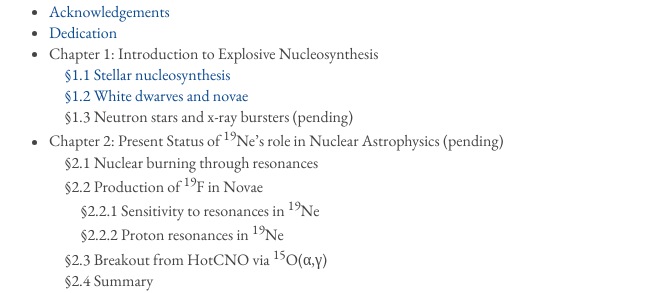
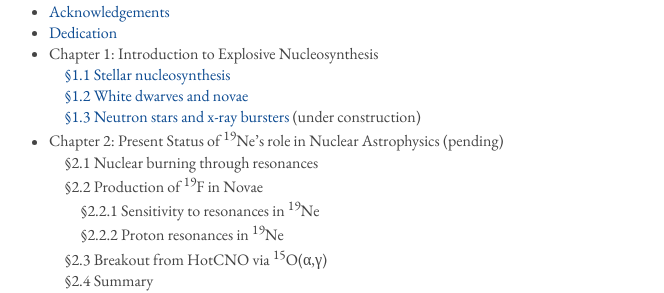
Before and after one commit to dwvisser/19ne-thesis, a Jekyll site: the page built from index.md, in a window 1280 px wide. Shown: the part 264-557 px from the top of the page, without its empty margins (307-971 px from the left). Built offline with Jekyll 4.4.1, drawn with Linux system fonts in a browser that asks for light colours.

Commit message:
Started section 1.3.

```diff
--- a/index.md
+++ b/index.md
@@ -17,7 +17,8 @@ Site Contents
 * Chapter 1: Introduction to Explosive Nucleosynthesis
     + [§1.1 Stellar nucleosynthesis]({{site.baseurl}}/1.1/)
     + [§1.2 White dwarves and novae]({{site.baseurl}}/1.2/)
-    + §1.3 Neutron stars and x-ray bursters (pending)
+    + [§1.3 Neutron stars and x-ray bursters]({{site.baseurl}}/1.3/) (under
+      construction)
 * Chapter 2: Present Status of <sup>19</sup>Ne's role in Nuclear Astrophysics
   (pending)
     + §2.1 Nuclear burning through resonances
```
Also changed, not shown: 1.3-neutron-stars-and-x-ray-bursters.md (added, +17 -0 lines), bibliography.md (+3 -0 lines).
